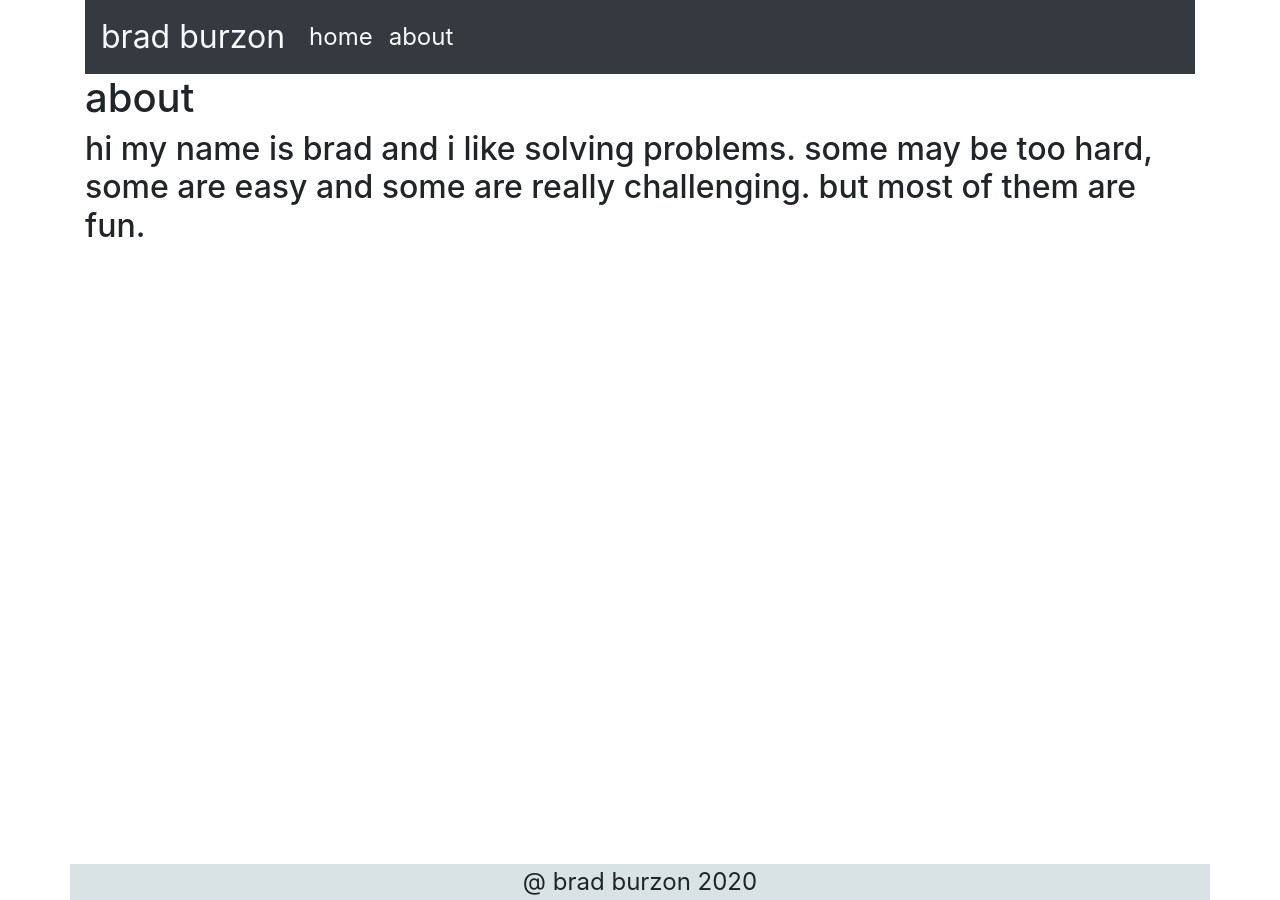
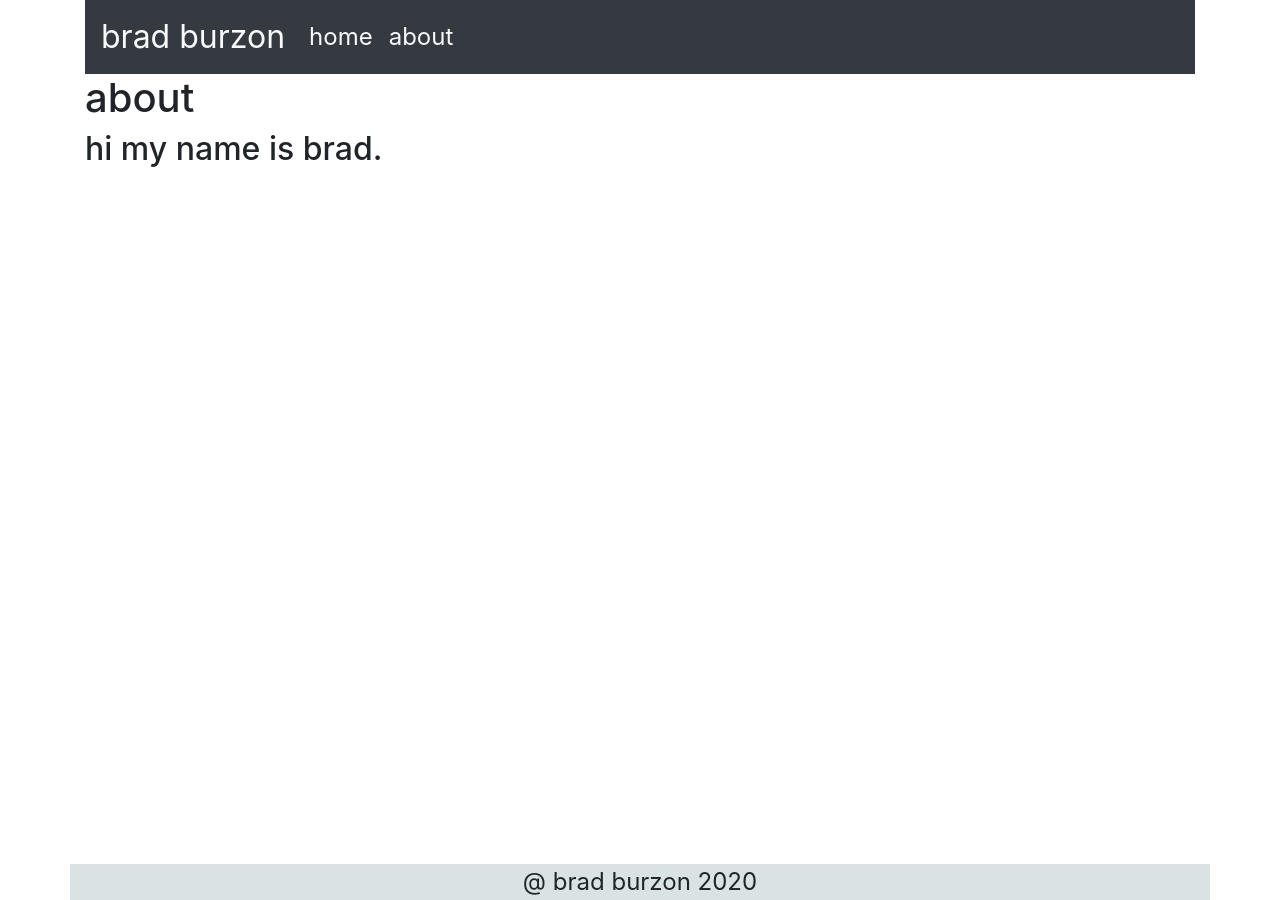
Before and after one commit to bradburzon/BradBurzon, a Jekyll site: the page built from about.md, in a window 1280 px wide. Built offline with Jekyll 4.4.1, drawn with Linux system fonts in a browser that asks for light colours; nearby versions of some CDN libraries.

Commit message:
edited link for favicon, and some writing

```diff
--- a/_layouts/homepage.html
+++ b/_layouts/homepage.html
@@ -2,6 +2,7 @@
 <html lang="en">
 {% include header.html %}
   <link rel="stylesheet" href="css/bootstrap.css">
+  <link rel="shortcut icon" type="image/png" href="favicon.png">
 <body>
   <div class="container">
     <div class="row">
--- a/_layouts/page.html
+++ b/_layouts/page.html
@@ -2,6 +2,7 @@
 <html lang="en">
 {% include header.html %}
   <link rel="stylesheet" href="../css/bootstrap.css">
+    <link rel="shortcut icon" type="image/png" href="../favicon.png">
 <body>
   {% include navigation.html %}
       <!--CONTENT BELOW -->
--- a/about.md
+++ b/about.md
@@ -6,4 +6,4 @@ permalink: /about/
 
 # about
 
-## hi my name is brad and i like solving problems. some may be too hard, some are easy and some are really challenging. but most of them are fun.
+## hi my name is brad.
```
Also changed, not shown: index.md (+2 -0 lines).
